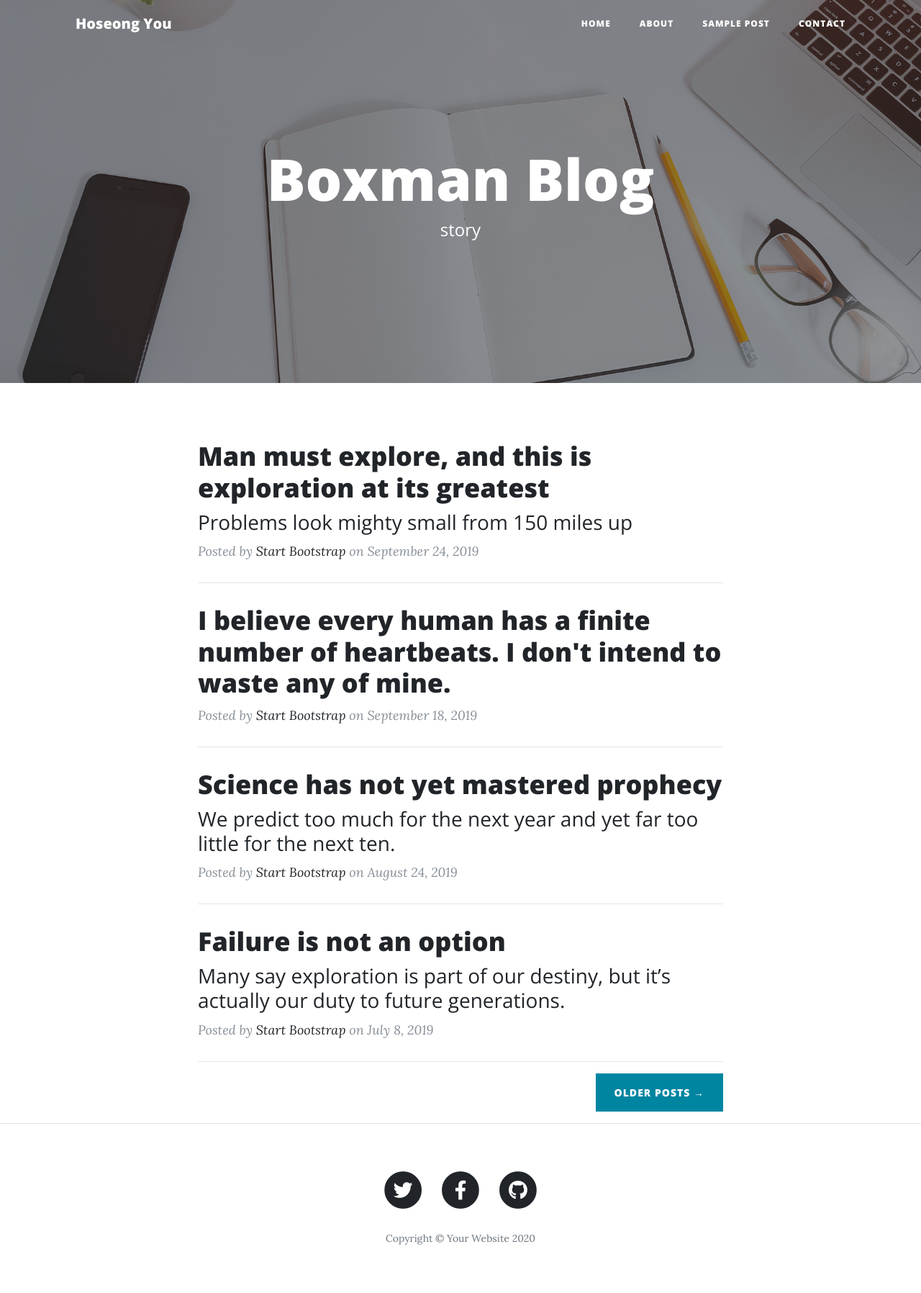
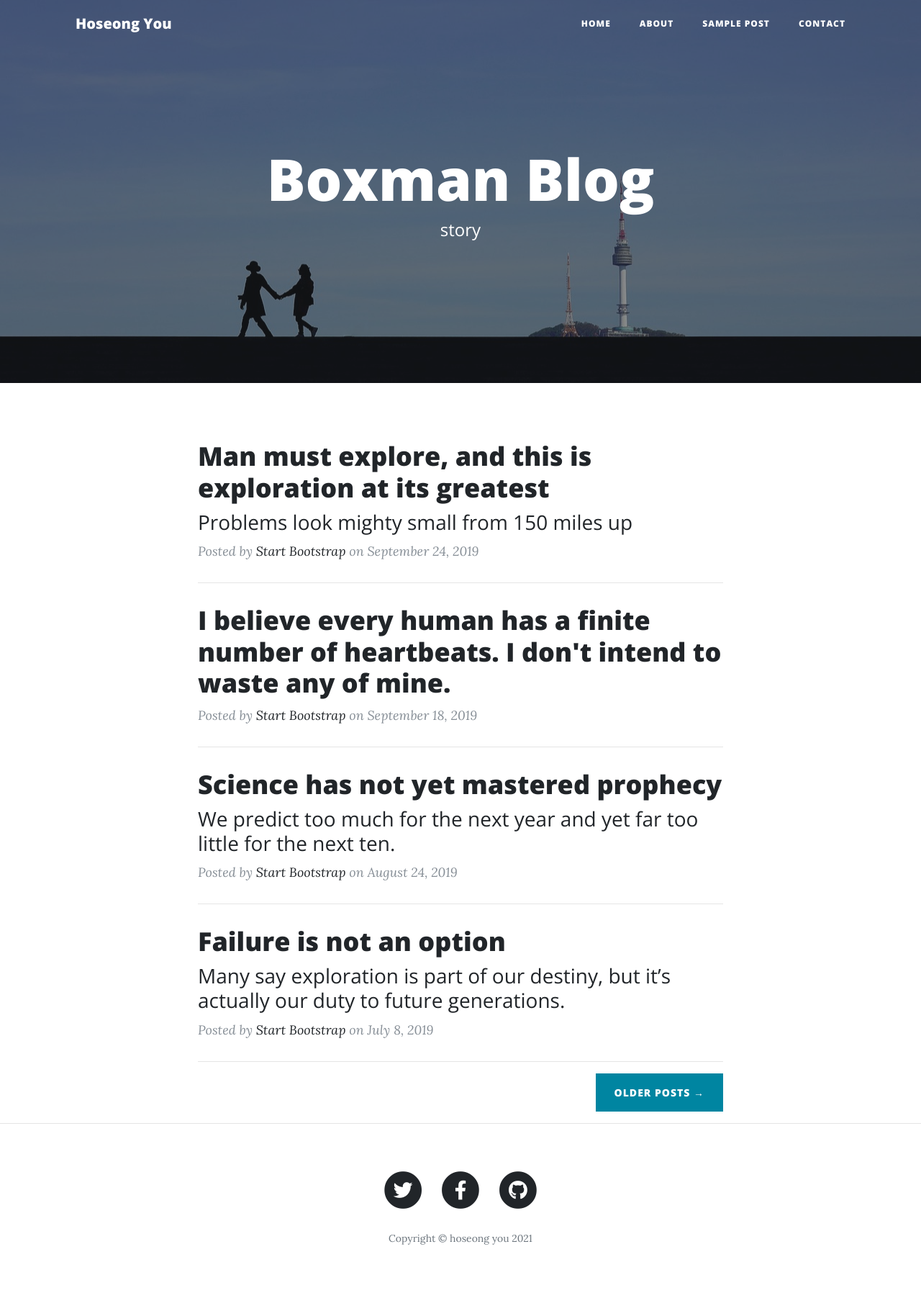
Before and after one commit to Youhoseong/boxman_private_project, a Django app: page / in a window 1280 px wide. Shown: the whole page at 72% size. Run offline with Django 3.2, Linux system fonts and the light colour scheme; some libraries are stand-ins or nearby versions.

Commit message:
blog homepage update

```diff
--- a/templates/index.html
+++ b/templates/index.html
@@ -54,7 +54,7 @@
   </nav>
 
   <!-- Page Header -->
-  <header class="masthead" style="background-image: url({% static 'assets/img/home-bg.jpg' %})">
+  <header class="masthead" style="background-image: url({% static 'assets/img/korea.jpg' %})">
     <div class="overlay"></div>
     <div class="container">
       <div class="row">
@@ -166,7 +166,7 @@
               </a>
             </li>
           </ul>
-          <p class="copyright text-muted">Copyright &copy; Your Website 2020</p>
+          <p class="copyright text-muted">Copyright &copy; hoseong you 2021</p>
         </div>
       </div>
     </div>
```
Also changed, not shown: static/assets/img/korea.jpg (added), 1 other file.
